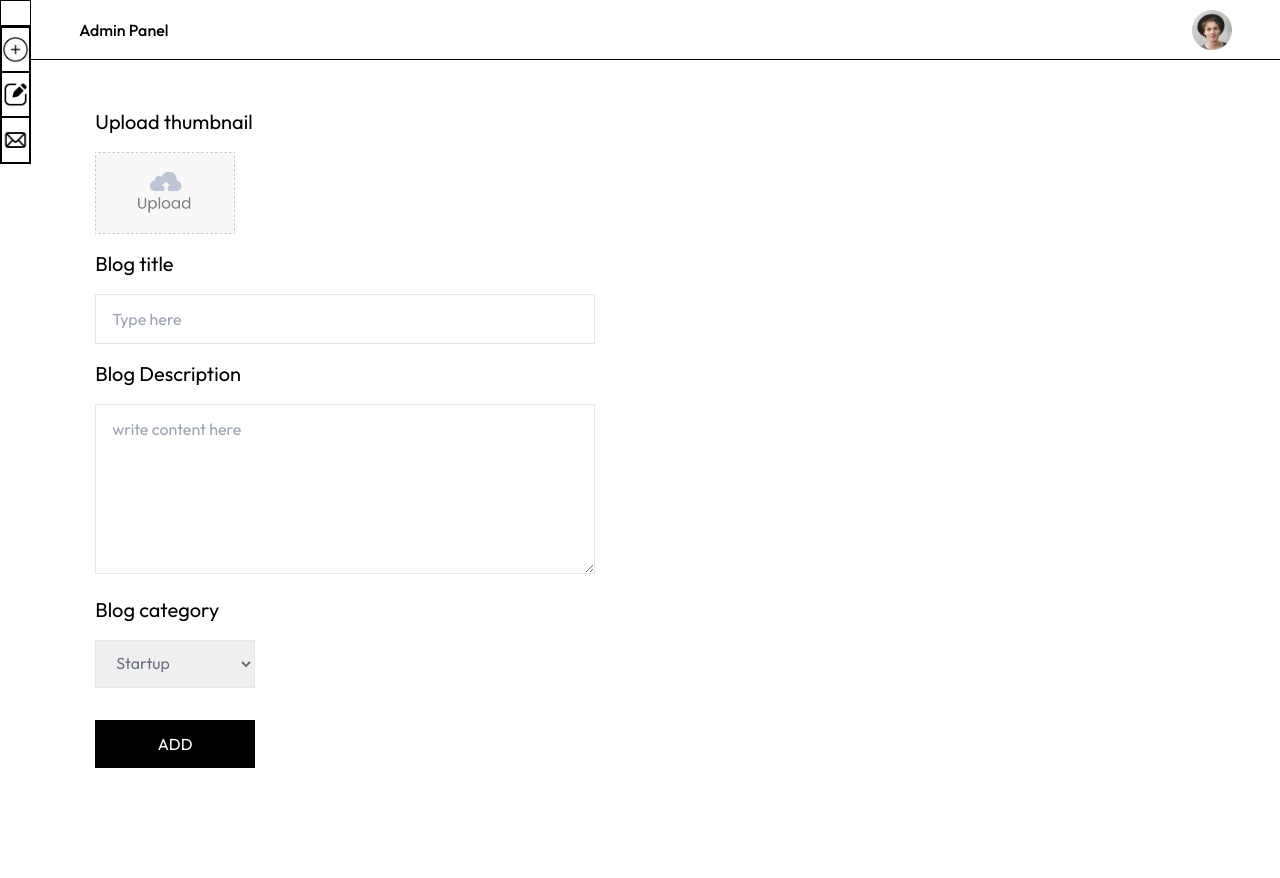
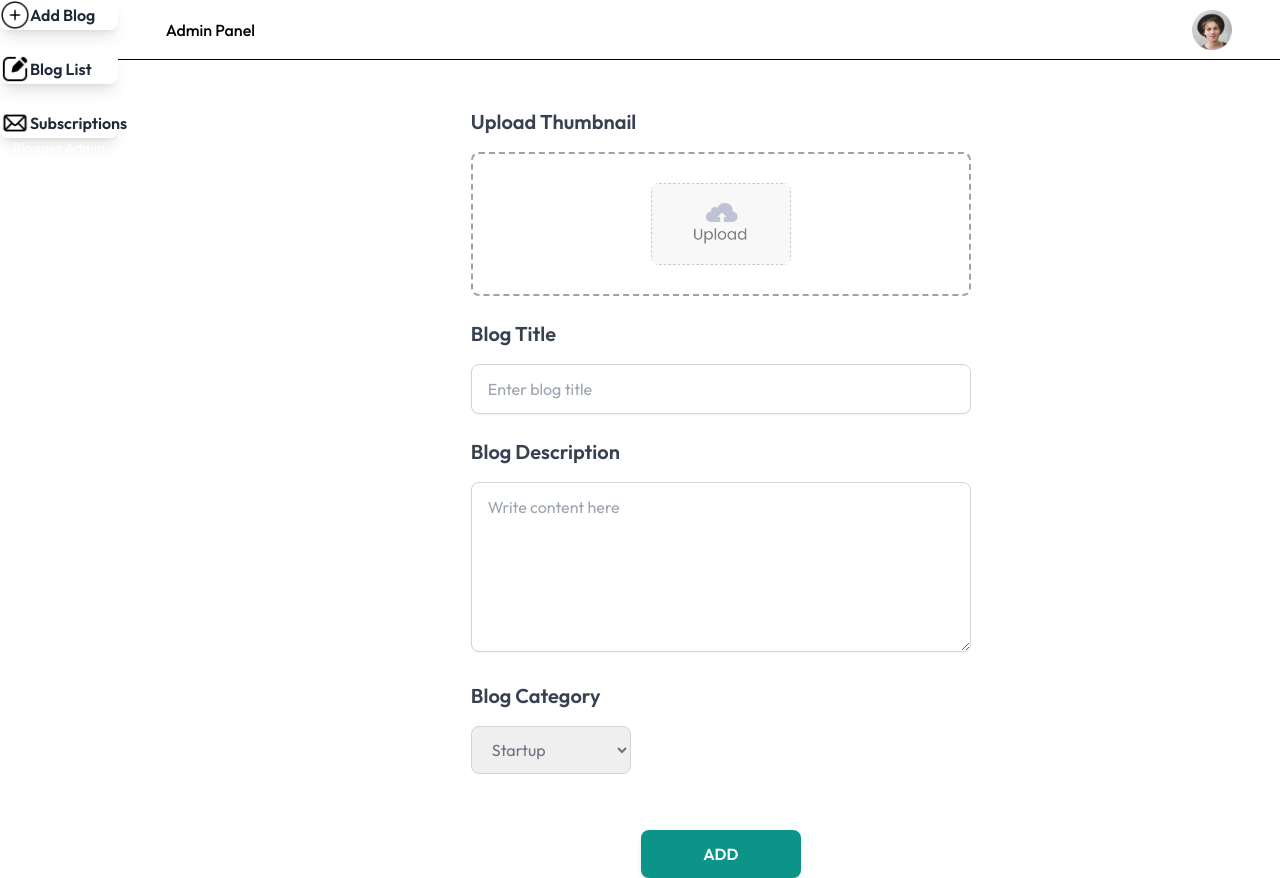
Before and after one commit to hieu12-12/Breaking-New, a Next.js app: page /admin/addBlog in a window 1280 px wide. Before the commit the page ends 800 px from the top, so only its background shows below. Built offline with nearby package versions, Linux system fonts and the light colour scheme.

Commit message:
update css style in admin panel

```diff
--- a/Components/AdminComponents/Sidebar.jsx
+++ b/Components/AdminComponents/Sidebar.jsx
@@ -5,25 +5,40 @@ import React from 'react'
 
 const Sidebar = () => {
   return (
-        <div className='flex flex-col bg-slate-100'>
-            <div className='px-2 sm:pl-14 py-3 border border-black'>
-                {/* Removed Logo here */}
+    <div className="flex flex-col bg-gradient-to-tl from-gray-800 to-gray-600 p-6 h-screen text-white">
+      <div className="mb-8">
+        {/* You can add logo or branding here */}
+        {/* Optional Space or Logo */}
       </div>
-            <div className='w-28 sm:w-80 h-[100vh] relative py-12 border border-black'>
-                <div className='w-[50%] sm:w-[80%] absolute right-0'>
-                    <Link href='/admin/addBlog' className='flex items-center border border-black gap-3 font-medium px-3 py-2 bg-white shadow-[-5px_5px_0px_#000000]'>
-                        <Image src={assets.add_icon} alt='Add Blog' width={28} /><p className='hidden sm:inline-block'>Add blogs</p>
+
+      <div className="flex flex-col space-y-6">
+        <Link
+          href="/admin/addBlog"
+          className="flex items-center gap-4 p-4 rounded-lg bg-white text-gray-800 hover:bg-gray-200 transition-all ease-in-out shadow-lg"
+        >
+          <Image src={assets.add_icon} alt="Add Blog" width={30} height={30} />
+          <span className="text-md font-semibold">Add Blog</span>
         </Link>
-                    <Link href='/admin/blogList' className=' mt-5 flex items-center border border-black gap-3 font-medium px-3 py-2 bg-white shadow-[-5px_5px_0px_#000000]'>
-                        <Image src={assets.blog_icon} alt='Blog List' width={28} /><p className='hidden sm:inline-block'>Blog lists</p>
+        <Link
+          href="/admin/blogList"
+          className="flex items-center gap-4 p-4 rounded-lg bg-white text-gray-800 hover:bg-gray-200 transition-all ease-in-out shadow-lg"
+        >
+          <Image src={assets.blog_icon} alt="Blog List" width={30} height={30} />
+          <span className="text-md font-semibold">Blog List</span>
         </Link>
-                    <Link href='/admin/subscriptions' className=' mt-5 flex items-center border border-black gap-3 font-medium px-3 py-2 bg-white shadow-[-5px_5px_0px_#000000]'>
-                        <Image src={assets.email_icon} alt='Subscriptions' width={28} /><p className='hidden sm:inline-block'>Subscriptions</p>
+        <Link
+          href="/admin/subscriptions"
+          className="flex items-center gap-4 p-4 rounded-lg bg-white text-gray-800 hover:bg-gray-200 transition-all ease-in-out shadow-lg"
+        >
+          <Image src={assets.email_icon} alt="Subscriptions" width={30} height={30} />
+          <span className="text-md font-semibold">Subscriptions</span>
         </Link>
       </div>
 
+      <div className="mt-auto pt-6 text-center">
+        {/* Optional Footer or Legal Text */}
+        <p className="text-sm">Blogger Admin Panel</p>
       </div>
-
     </div>
   )
 }
--- a/app/admin/addBlog/page.jsx
+++ b/app/admin/addBlog/page.jsx
@@ -6,69 +6,121 @@ import React, { useState } from 'react'
 import { toast } from 'react-toastify'
 
 const page = () => {
-
-    const [image,setImage] = useState(false);
-    const [data,setData] = useState({
-        title:"",
-        description:"",
-        category:"Startup",
-        author:"Alex Bennett",
-        authorImg:"/author_img.png"
+  const [image, setImage] = useState(false)
+  const [data, setData] = useState({
+    title: '',
+    description: '',
+    category: 'Startup',
+    author: 'Alex Bennett',
+    authorImg: '/author_img.png',
   })
 
-    const onChangeHandler = (event) =>{
-        const name = event.target.name;
-        const value = event.target.value;
-        setData(data=>({...data,[name]:value}));
-        console.log(data);
+  const onChangeHandler = (event) => {
+    const name = event.target.name
+    const value = event.target.value
+    setData((data) => ({ ...data, [name]: value }))
   }
 
-    const onSubmitHandler = async (e) =>{
-        e.preventDefault();
-        const formData = new FormData();
-        formData.append('title',data.title);
-        formData.append('description',data.description);
-        formData.append('category',data.category);
-        formData.append('author',data.author);
-        formData.append('authorImg',data.authorImg);
-        formData.append('image',image);
-        const response = await axios.post('/api/blog',formData);
+  const onSubmitHandler = async (e) => {
+    e.preventDefault()
+    const formData = new FormData()
+    formData.append('title', data.title)
+    formData.append('description', data.description)
+    formData.append('category', data.category)
+    formData.append('author', data.author)
+    formData.append('authorImg', data.authorImg)
+    formData.append('image', image)
+
+    const response = await axios.post('/api/blog', formData)
     if (response.data.success) {
-            toast.success(response.data.msg);
-            setImage(false);
+      toast.success(response.data.msg)
+      setImage(false)
       setData({
-              title:"",
-              description:"",
-              category:"Startup",
-              author:"Alex Bennett",
-              authorImg:"/author_img.png"
-            });
-        }
-        else{
-            toast.error("Error");
+        title: '',
+        description: '',
+        category: 'Startup',
+        author: 'Alex Bennett',
+        authorImg: '/author_img.png',
+      })
+    } else {
+      toast.error('Error')
     }
   }
 
   return (
     <>
-      <form onSubmit={onSubmitHandler} className='pt-5 px-5 sm:pt-12 sm:pl-16'>
-        <p className='text-xl'>Upload thumbnail</p>
-        <label htmlFor="image">
-            <Image className='mt-4' src={!image?assets.upload_area:URL.createObjectURL(image)} width={140} height={70} alt=''/>
+      <form
+        onSubmit={onSubmitHandler}
+        className="pt-5 px-5 sm:pt-12 sm:pl-16 space-y-6 max-w-2xl mx-auto"
+      >
+        <p className="text-xl font-semibold text-gray-700">Upload Thumbnail</p>
+        <label htmlFor="image" className="cursor-pointer">
+          <div className="mt-4 relative w-full h-36 border-dashed border-2 border-gray-400 rounded-lg flex justify-center items-center">
+            <Image
+              className="rounded-lg"
+              src={!image ? assets.upload_area : URL.createObjectURL(image)}
+              width={140}
+              height={70}
+              alt="Upload Area"
+            />
+          </div>
         </label>
-        <input onChange={(e)=>setImage(e.target.files[0])} type="file" id='image' hidden required />
-        <p className='text-xl mt-4'>Blog title</p>
-        <input name='title' onChange={onChangeHandler} value={data.title} className='w-full sm:w-[500px] mt-4 px-4 py-3 border' type="text" placeholder='Type here' required />
-        <p className='text-xl mt-4'>Blog Description</p>
-        <textarea name='description' onChange={onChangeHandler} value={data.description} className='w-full sm:w-[500px] mt-4 px-4 py-3 border' type="text" placeholder='write content here' rows={6} required />
-        <p className='text-xl mt-4'>Blog category</p>
-        <select name="category" onChange={onChangeHandler} value={data.category} className='w-40 mt-4 px-4 py-3 border text-gray-500'>
+        <input
+          onChange={(e) => setImage(e.target.files[0])}
+          type="file"
+          id="image"
+          hidden
+          required
+        />
+
+        <div>
+          <p className="text-xl font-semibold text-gray-700">Blog Title</p>
+          <input
+            name="title"
+            onChange={onChangeHandler}
+            value={data.title}
+            className="w-full sm:w-[500px] mt-4 px-4 py-3 border border-gray-300 rounded-lg shadow-sm focus:outline-none focus:ring-2 focus:ring-teal-500"
+            type="text"
+            placeholder="Enter blog title"
+            required
+          />
+        </div>
+
+        <div>
+          <p className="text-xl font-semibold text-gray-700">Blog Description</p>
+          <textarea
+            name="description"
+            onChange={onChangeHandler}
+            value={data.description}
+            className="w-full sm:w-[500px] mt-4 px-4 py-3 border border-gray-300 rounded-lg shadow-sm focus:outline-none focus:ring-2 focus:ring-teal-500"
+            placeholder="Write content here"
+            rows={6}
+            required
+          />
+        </div>
+
+        <div>
+          <p className="text-xl font-semibold text-gray-700">Blog Category</p>
+          <select
+            name="category"
+            onChange={onChangeHandler}
+            value={data.category}
+            className="w-40 mt-4 px-4 py-3 border border-gray-300 rounded-lg text-gray-500 focus:outline-none focus:ring-2 focus:ring-teal-500"
+          >
             <option value="Startup">Startup</option>
             <option value="Technology">Technology</option>
             <option value="Lifestyle">Lifestyle</option>
           </select>
-        <br />
-        <button type="submit" className='mt-8 w-40 h-12 bg-black text-white'>ADD</button>
+        </div>
+
+        <div className="text-center">
+          <button
+            type="submit"
+            className="mt-8 w-40 h-12 bg-teal-600 text-white font-semibold rounded-lg shadow-md hover:bg-teal-700 transition duration-300"
+          >
+            ADD
+          </button>
+        </div>
       </form>
     </>
   )
--- a/app/admin/blogList/page.jsx
+++ b/app/admin/blogList/page.jsx
@@ -1,57 +1,64 @@
 'use client'
 import BlogTableItem from '@/Components/AdminComponents/BlogTableItem'
-import axios from 'axios';
+import axios from 'axios'
 import React, { useEffect, useState } from 'react'
-import { toast } from 'react-toastify';
+import { toast } from 'react-toastify'
 
 const page = () => {
-
-  const [blogs,setBlogs] = useState([]);
+  const [blogs, setBlogs] = useState([])
 
   const fetchBlogs = async () => {
-    const response = await axios.get('/api/blog');
-    setBlogs(response.data.blogs);
+    const response = await axios.get('/api/blog')
+    setBlogs(response.data.blogs)
   }
 
   const deleteBlog = async (mongoId) => {
-    const response = await axios.delete('/api/blog',{
-      params:{
-        id:mongoId
-      }
+    const response = await axios.delete('/api/blog', {
+      params: {
+        id: mongoId,
+      },
     })
-    toast.success(response.data.msg);
-    fetchBlogs();
+    toast.success(response.data.msg)
+    fetchBlogs()
   }
 
-  useEffect(()=>{
+  useEffect(() => {
     fetchBlogs()
-  },[])
+  }, [])
 
   return (
-    <div className='flex-1 pt-5 px-5 sm:pt-12 sm:pl-16'>
-      <h1>All blogs</h1>
-      <div className="relative h-[80vh] max-w-[850px] overflow-x-auto mt-4 border border-gray-400 scrollbar-hide">
-                <table className="w-full text-sm text-gray-500">
-                    <thead className="text-xs text-gray-700 text-left uppercase bg-gray-50">
+    <div className="flex-1 pt-5 px-5 sm:pt-12 sm:pl-16">
+      <h1 className="text-3xl font-bold text-gray-800">All Blogs</h1>
+      <div className="relative h-[80vh] max-w-[850px] overflow-x-auto mt-8 border border-gray-300 rounded-lg shadow-lg">
+        <table className="w-full text-sm text-gray-700">
+          <thead className="text-xs uppercase bg-gray-100 text-gray-600">
             <tr>
-                            <th scope="col" className="hidden sm:block px-6 py-3">
-                                Author name
+              <th scope="col" className="hidden sm:block px-6 py-3 text-left">
+                Author Name
               </th>
-                            <th scope="col" className="px-6 py-3">
+              <th scope="col" className="px-6 py-3 text-left">
                 Blog Title
               </th>
-                            <th scope="col" className="px-6 py-3">
+              <th scope="col" className="px-6 py-3 text-left">
                 Date
               </th>
-                            <th scope="col" className="px-2 py-3">
+              <th scope="col" className="px-2 py-3 text-center">
                 Action
               </th>
             </tr>
           </thead>
           <tbody>
-                      {blogs.map((item,index)=>{
-                          return <BlogTableItem key={index} mongoId={item._id} title={item.title} author={item.author} authorImg={item.authorImg} date={item.date} deleteBlog={deleteBlog}/>
-                      })}
+            {blogs.map((item, index) => (
+              <BlogTableItem
+                key={index}
+                mongoId={item._id}
+                title={item.title}
+                author={item.author}
+                authorImg={item.authorImg}
+                date={item.date}
+                deleteBlog={deleteBlog}
+              />
+            ))}
           </tbody>
         </table>
       </div>
```
Lines whose indentation alone changed are shown as unchanged.
